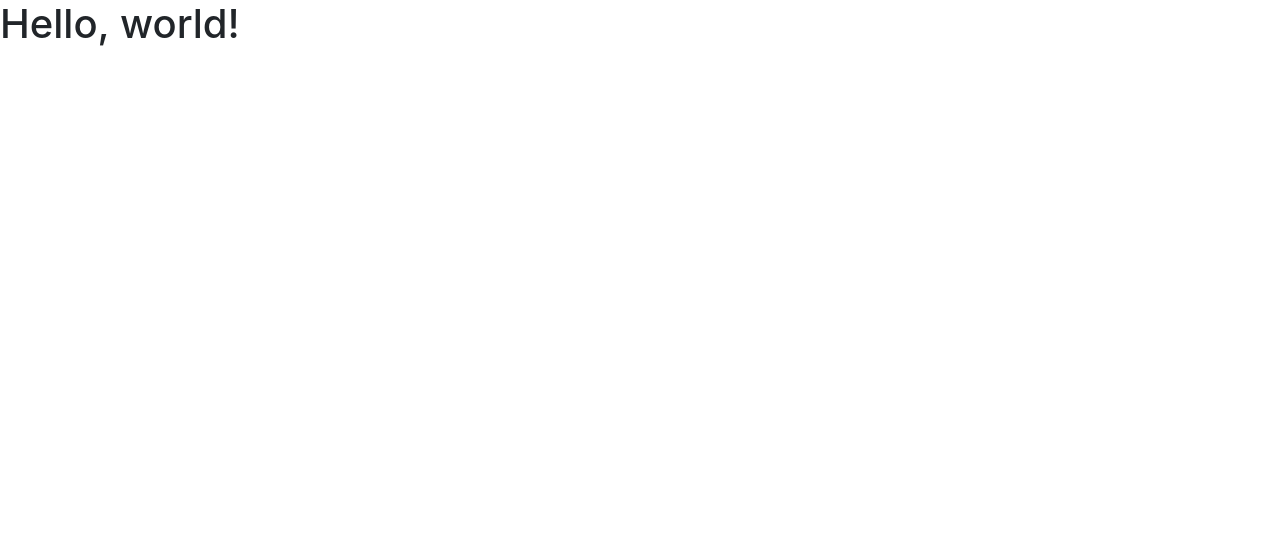
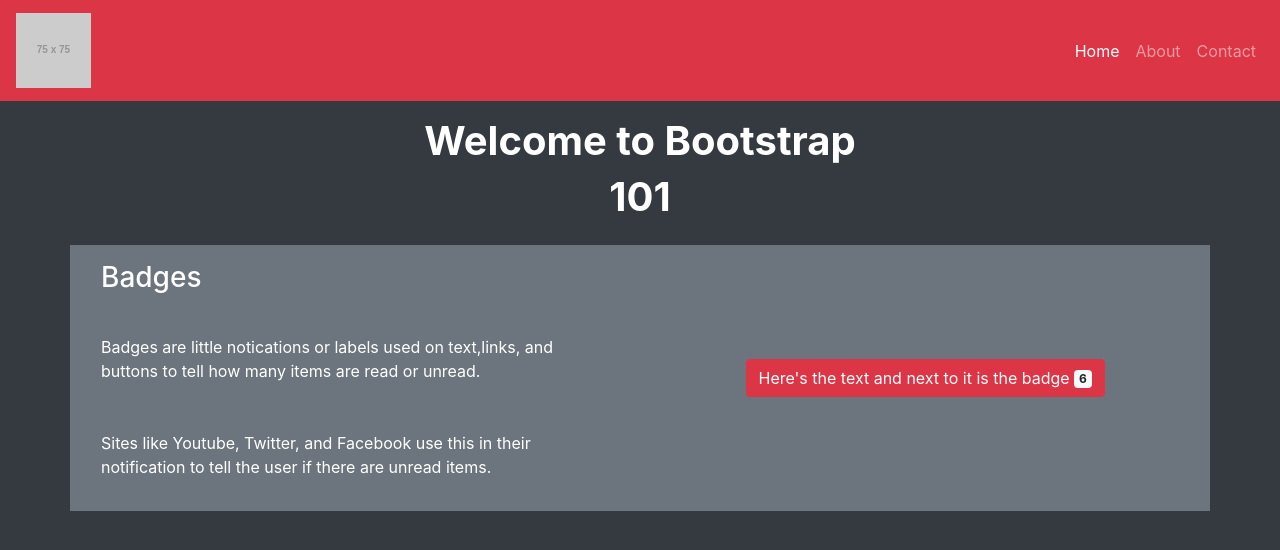
Before and after one commit to sand0319/sand0319.github.io, a plain HTML site: page bootstrap-this/index.html in a window 1280 px wide. Drawn offline with nearby package versions, Linux system fonts and the light colour scheme; placeholder pictures from the web are drawn by us.

Commit message:
Practice

```diff
--- a/bootstrap-this/index.html
+++ b/bootstrap-this/index.html
@@ -10,8 +10,52 @@
 
     <title>Bootstrap This!</title>
   </head>
-  <body>
-    <h1>Hello, world!</h1>
+  <body class="bg-dark">
+    <nav class="navbar navbar-expand-sm navbar-dark bg-danger">
+      <!-- a branding style can be achieved by adding .navbar-brand -->
+      <a href="#" class="navbar-brand">
+      <img src="https://via.placeholder.com/75" alt="my logo">
+      </a>
+
+      <button class="navbar-toggler" data-toggle="collapse" data-target="#myNav">
+          <!-- adding an icon for the toggler button -->
+          <span class="navbar-toggler-icon"></span>
+      </button>
+      <!-- the main neds to e placed inside a. navbar-nav container in order to work -->
+      <div id="myNav" class="collapse navbar-collapse">
+          <div class="navbar-nav ml-auto">
+              <a href="#" class="nav-link active">Home</a>
+              <a href="#" class="nav-link">About</a>
+              <a href="#" class="nav-link">Contact</a>
+          </div>
+      </div>
+    </nav>
+
+    <p class="h1 text-white text-center font-weight-bold pt-3">Welcome to Bootstrap</p>
+    <p class="h1 text-white text-center font-weight-bold pb-3">101</p>
+
+    <div class="container bg-secondary">
+      <div class="row">
+        <div class="col-sm">
+          <p class="h3 text-white p-3">Badges</p>
+          <p class="text-white p-3">Badges are little notications or labels used on text,links, and buttons to tell how many items are read or unread.</p>
+          <p class="text-white p-3">Sites like Youtube, Twitter, and Facebook use this in their notification to tell the user if there are unread items.</p>
+        </div>
+        <div class="col text-center my-auto">
+          <button type="button" class="btn btn-danger align-middle">
+            Here's the text and next to it is the badge <span class="badge badge-light">6</span>
+          </button>
+        </div>
+      </div>
+    </div>
+
+    <div class="container bg-secondary">
+      <div class="row">
+        <div class="col-sm">
+
+        </div>
+      </div>
+    </div>
 
     <!-- Optional JavaScript -->
     <!-- jQuery first, then Popper.js, then Bootstrap JS -->
```
